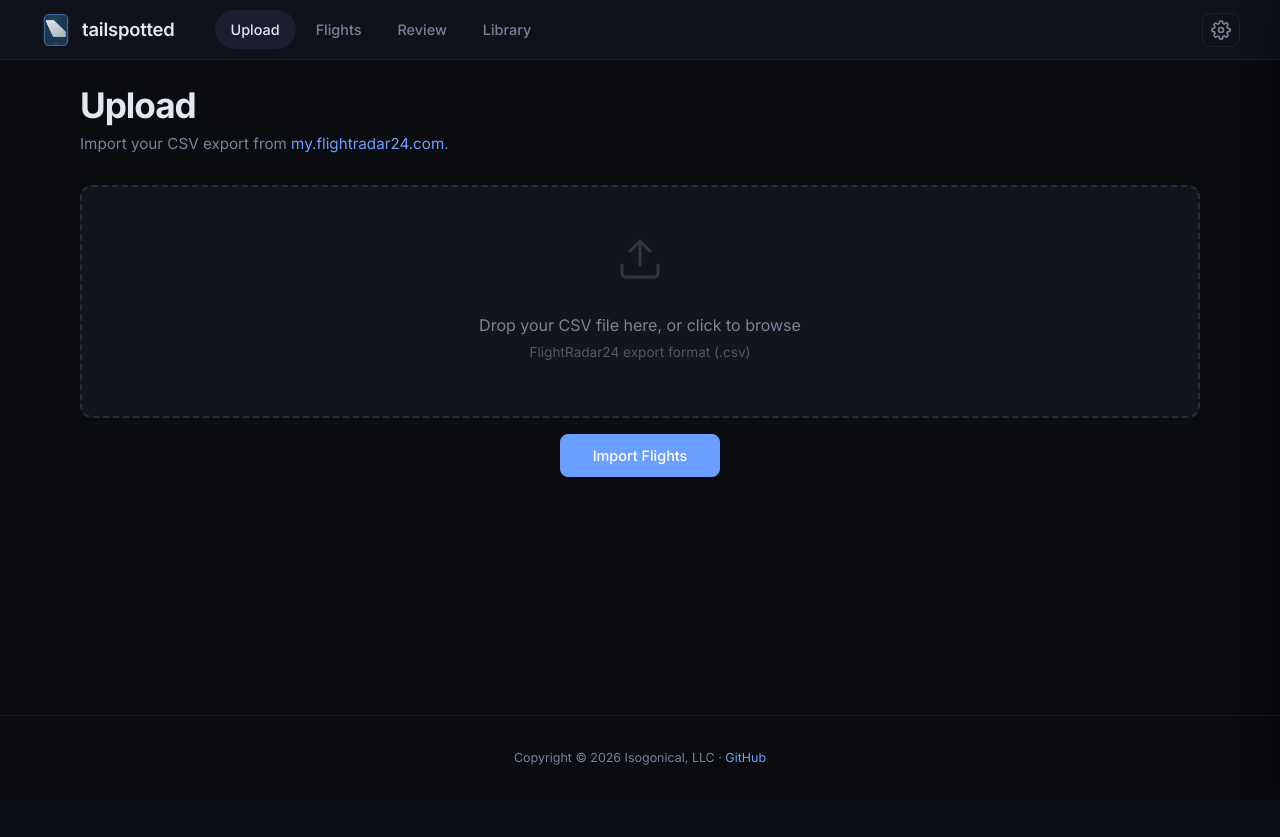
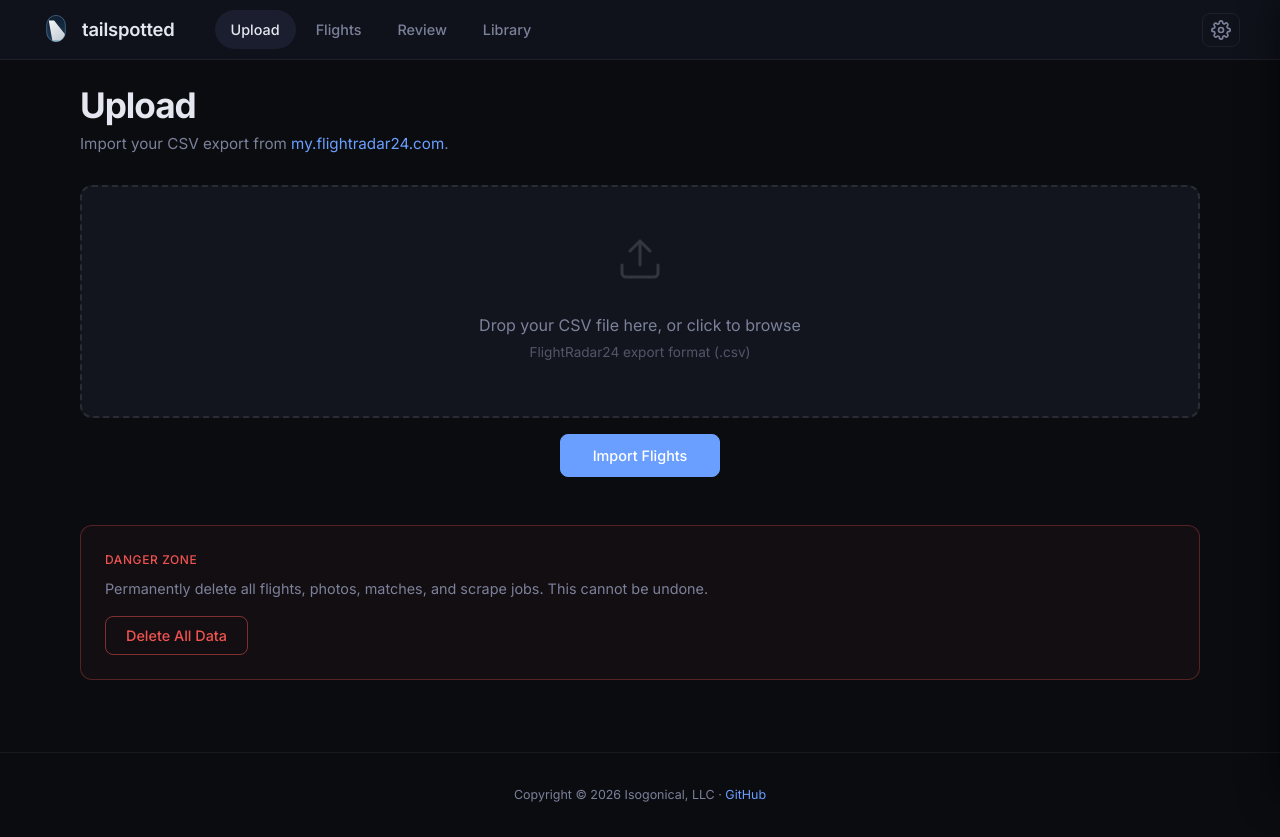
Before and after one commit to isogonical/tailspotted, a FastAPI app: page /upload in a window 1280 px wide. Before the commit the page ends 765 px from the top, so only its background shows below. Run offline with FastAPI, Linux system fonts and the light colour scheme; data that the repository does not hold is empty.

Commit message:
Add database reset, flexible CSV date parsing, and updated logo
- Add "Delete All Data" danger zone on upload page with POST /reset
  endpoint that clears all flights, photos, matches, and scrape data
- Make CSV date parser handle Excel-mangled formats (M/D/YY, etc.)
  in addition to the native FlightRadar24 YYYY-MM-DD format
- Replace logo SVG with cleaner, simplified version

```diff
--- a/app/routes/upload.py
+++ b/app/routes/upload.py
@@ -6,13 +6,14 @@ from arq.connections import RedisSettings
 from fastapi import APIRouter, Depends, Request, UploadFile
 from fastapi.responses import HTMLResponse
 from fastapi.templating import Jinja2Templates
-from sqlalchemy import and_, select
+from sqlalchemy import and_, delete, select
 from sqlalchemy.ext.asyncio import AsyncSession
 
 from app.config import settings
 from app.database import get_db
 from app.models.flight import Flight
-from app.models.scrape_job import ScrapeJob
+from app.models.photo import CandidatePhoto, FlightPhotoMatch, UserDecision
+from app.models.scrape_job import ScrapeJob, ScrapeRun
 from app.services.csv_parser import parse_csv
 from app.services.scrape_orchestrator import create_scrape_jobs_for_batch
 
@@ -111,3 +112,21 @@ async def upload_csv(request: Request, file: UploadFile, db: AsyncSession = Depe
             "batch_id": str(batch_id),
         },
     )
+
+
+@router.post("/reset", response_class=HTMLResponse)
+async def reset_all(request: Request, db: AsyncSession = Depends(get_db)):
+    """Delete all flights, photos, matches, decisions, and scrape jobs."""
+    # Delete in FK-safe order
+    await db.execute(delete(UserDecision))
+    await db.execute(delete(FlightPhotoMatch))
+    await db.execute(delete(CandidatePhoto))
+    await db.execute(delete(ScrapeRun))
+    await db.execute(delete(ScrapeJob))
+    await db.execute(delete(Flight))
+    await db.commit()
+
+    return templates.TemplateResponse(
+        "partials/reset_result.html",
+        {"request": request},
+    )
--- a/app/services/csv_parser.py
+++ b/app/services/csv_parser.py
@@ -35,10 +35,19 @@ def _parse_time(raw: str) -> time | None:
     return None
 
 
+_DATE_FORMATS = ["%Y-%m-%d", "%m/%d/%y", "%m/%d/%Y", "%d/%m/%Y", "%d-%m-%Y"]
+
+
 def _parse_date(raw: str) -> date | None:
     if not raw:
         return None
-    return datetime.strptime(raw.strip(), "%Y-%m-%d").date()
+    raw = raw.strip()
+    for fmt in _DATE_FORMATS:
+        try:
+            return datetime.strptime(raw, fmt).date()
+        except ValueError:
+            continue
+    return None
 
 
 def _compute_utc_times(
--- a/app/static/css/style.css
+++ b/app/static/css/style.css
@@ -1575,6 +1575,38 @@ h3 {
     margin-top: 48px;
 }
 
+/* ===== Danger Zone ===== */
+.danger-zone {
+    margin-top: 48px;
+    padding: 24px;
+    border: 1px solid rgba(239, 83, 80, 0.3);
+    border-radius: var(--radius);
+    background: rgba(239, 83, 80, 0.04);
+}
+
+.danger-zone h3 {
+    color: var(--red);
+    margin-bottom: 8px;
+}
+
+.danger-zone p {
+    color: var(--text-muted);
+    font-size: 0.9em;
+    margin-bottom: 16px;
+}
+
+.btn-danger {
+    background: transparent;
+    border: 1px solid rgba(239, 83, 80, 0.5);
+    color: var(--red);
+}
+
+.btn-danger:hover {
+    background: rgba(239, 83, 80, 0.12);
+    border-color: var(--red);
+    color: var(--red);
+}
+
 /* ===== HTMX ===== */
 .htmx-indicator { display: none; }
 .htmx-request .htmx-indicator { display: inline; }
--- /dev/null
+++ b/app/templates/partials/reset_result.html
@@ -0,0 +1,3 @@
+<div class="alert alert-success">
+    <strong>All data deleted.</strong> Flights, photos, matches, and scrape jobs have been removed.
+</div>
--- a/app/templates/upload.html
+++ b/app/templates/upload.html
@@ -28,6 +28,20 @@
 </form>
 
 <div id="upload-result"></div>
+
+<div class="danger-zone">
+    <h3>Danger Zone</h3>
+    <p>Permanently delete all flights, photos, matches, and scrape jobs. This cannot be undone.</p>
+    <button class="btn btn-danger"
+            hx-post="/reset"
+            hx-target="#reset-result"
+            hx-swap="innerHTML"
+            hx-confirm="Are you sure? This will permanently delete ALL flights, photos, and scrape data.">
+        <span class="htmx-indicator">Deleting...</span>
+        <span>Delete All Data</span>
+    </button>
+    <div id="reset-result"></div>
+</div>
 
 <script>
 (function() {
```
Also changed, not shown: app/static/img/logo.svg.
